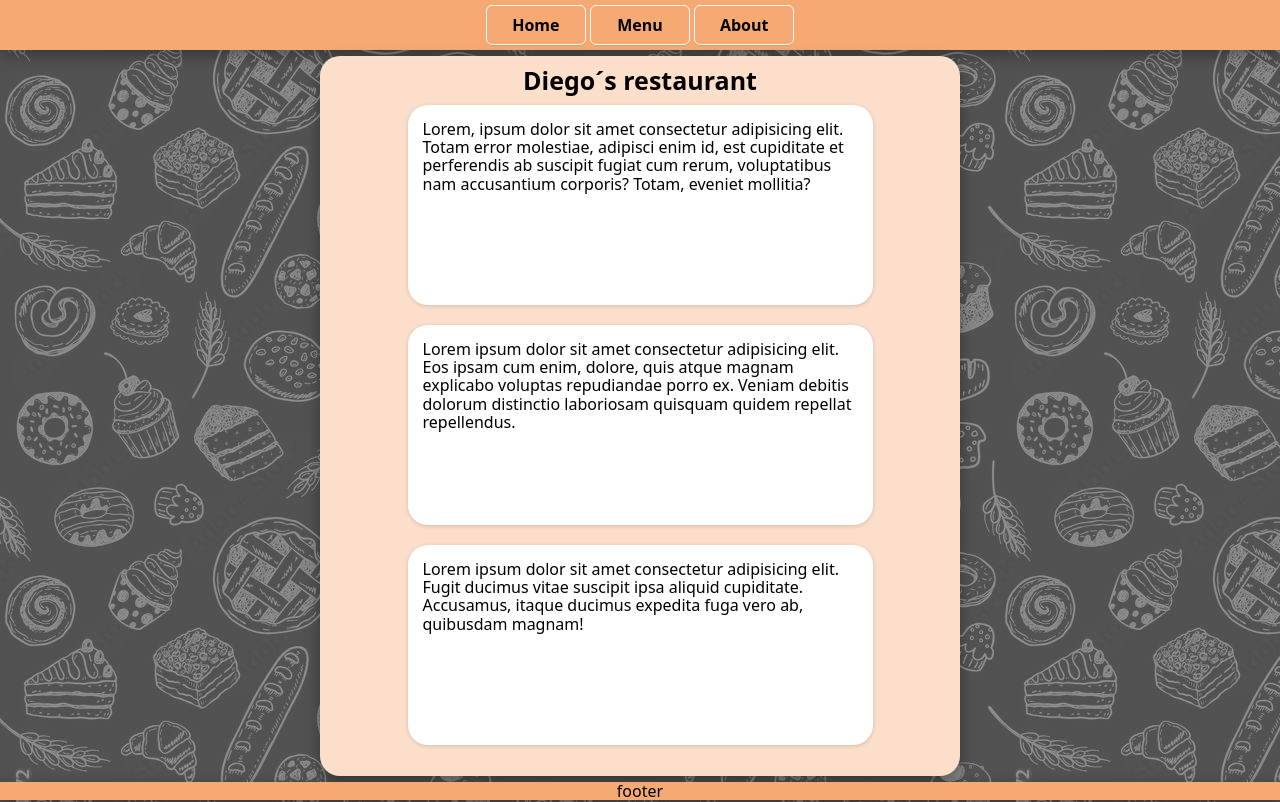
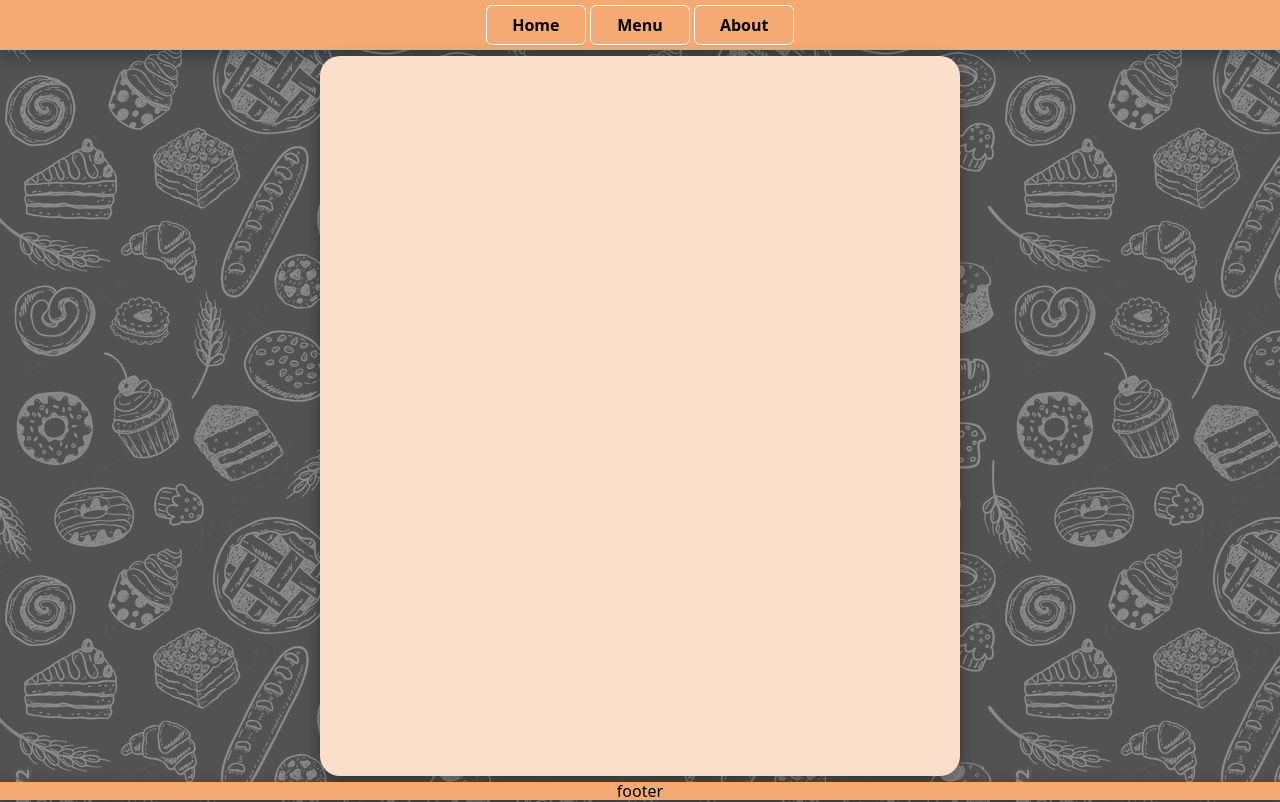
Before and after one commit to DiegoSamayoaGomez/restaurantPageWebpack, a website built with webpack: page src/template.html in a window 1280 px wide. Built offline with nearby package versions, Linux system fonts and the light colour scheme.

Commit message:
Clear main container in order to generate elements from js

```diff
--- a/src/template.html
+++ b/src/template.html
@@ -15,29 +15,16 @@
             <button class="menuBtn">Menu</button>
             <button class="aboutBtn">About</button>
         </nav>
+
     </header>
     <div id="content">
-        <div class="title">Diego´s restaurant</div>
-        <div class="cards">
-            <div class="card descripctionCard">
-                Lorem, ipsum dolor sit amet consectetur adipisicing elit. Totam error molestiae, adipisci enim id, est
-                cupiditate et perferendis ab suscipit fugiat cum rerum, voluptatibus nam accusantium corporis? Totam,
-                eveniet mollitia?
-            </div>
-            <div class="card scheduleCard">
-                Lorem ipsum dolor sit amet consectetur adipisicing elit. Eos ipsam cum enim, dolore, quis atque magnam explicabo voluptas repudiandae porro ex. Veniam debitis dolorum distinctio laboriosam quisquam quidem repellat repellendus.
-            </div>
-            <div class="card locationCard">
-                Lorem ipsum dolor sit amet consectetur adipisicing elit. Fugit ducimus vitae suscipit ipsa aliquid cupiditate. Accusamus, itaque ducimus expedita fuga vero ab, quibusdam magnam!
-            </div>
-        </div>
+
     </div>
 
     <div class="footer">
         footer
     </div>
 
-
 </body>
 
 </html>
```
